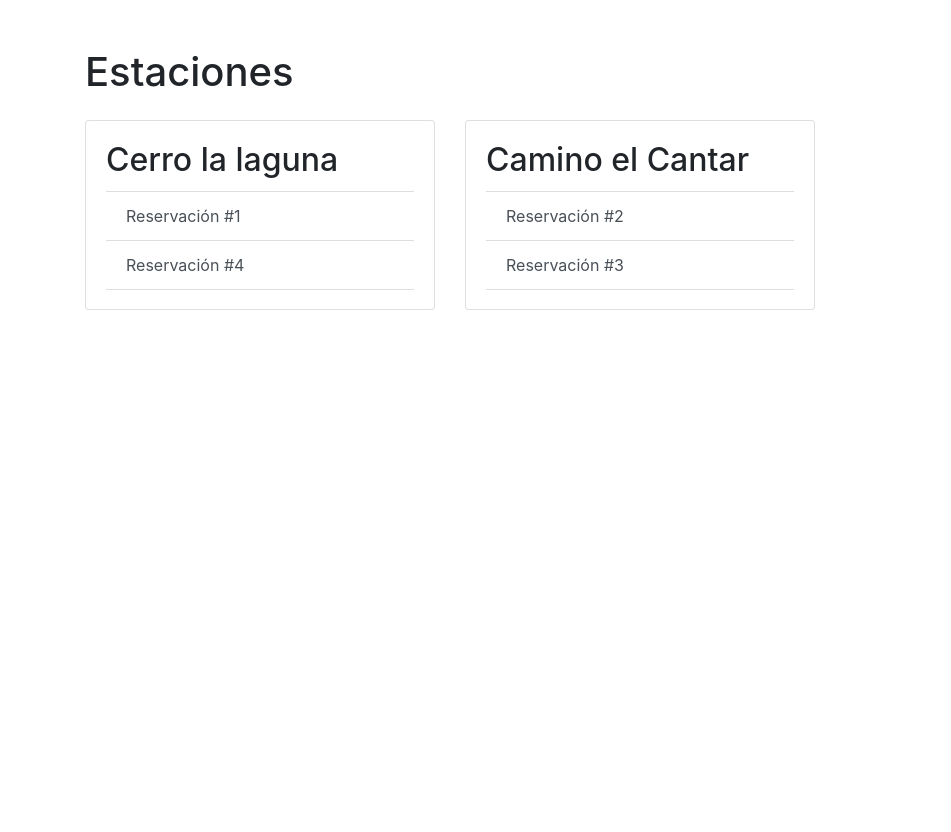
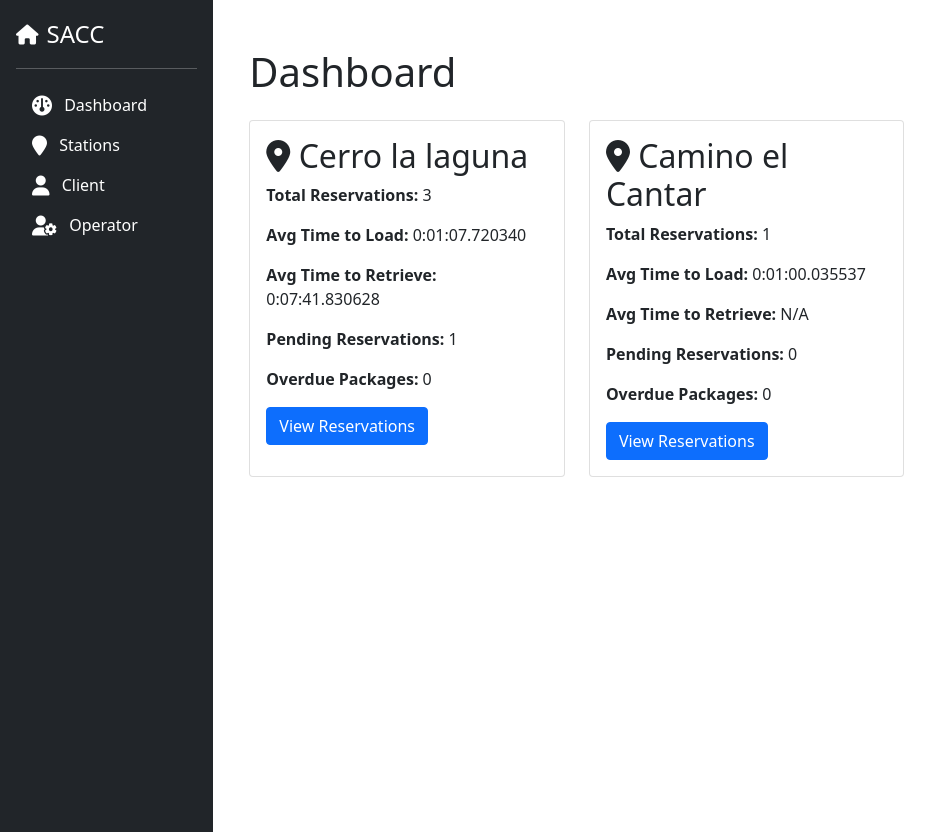
Before and after one commit to VictoriaGuerriero/PDS-P3-G8, a Django app: page /dashboard/ in a window 1280 px wide. Shown: the whole page, without its empty margins (0-951 px from the left). Before the commit the page ends 310 px from the top, so only its background shows below. Run offline with Django 4.2, Linux system fonts and the light colour scheme; data comes from the database, SQL or seed files in the repository; both versions use the stored data as it was after the commit; data that the repository does not hold is empty; some libraries are stand-ins or nearby versions.

Commit message:
[feature] Dashboard features

```diff
--- /dev/null
+++ b/SACC/LockerBridge/templates/_sidebar.html
@@ -0,0 +1,34 @@
+<nav style="height: 100vh;">
+    <a href="/" class="d-flex align-items-center mb-3 mb-md-0 me-md-auto text-center text-white text-decoration-none">
+        <i class="fa-solid fa-lg fa-house me-2"></i>
+        <span class="fs-4">SACC</span>
+    </a>
+    <hr>
+    <ul class="nav nav-pills flex-column mb-auto">
+        <li class="nav-item">
+            <a href="/dashboard" class="nav-link text-white">
+                <i class="fa-solid fa-lg fa-gauge me-2"></i>
+                Dashboard
+            </a>
+        </li>
+        <li class="nav-item">
+            <a href="/stations_info" class="nav-link text-white">
+                <i class="fa-solid fa-lg fa-location-pin me-2"></i>
+                Stations
+            </a>
+        </li>
+        <li class="nav-item">
+            <a href="/client" class="nav-link text-white">
+                <i class="fa-solid fa-lg fa-user me-2"></i>
+                Client
+            </a>
+        </li>
+        <li class="nav-item">
+            <a href="/operator" class="nav-link text-white">
+                <i class="fa-solid fa-lg fa-user-cog me-2"></i>
+                Operator
+            </a>
+        </li>
+
+
+</nav>
--- a/SACC/LockerBridge/templates/dashboard.html
+++ b/SACC/LockerBridge/templates/dashboard.html
@@ -1,64 +1,38 @@
-<!DOCTYPE html>
-<html lang="en">
-<head>
-    <meta charset="UTF-8">
-    <meta name="viewport" content="width=device-width, initial-scale=1.0">
-    <title>Dashboard</title>
-    <!-- Agrega la referencia a Bootstrap CSS -->
-    <link rel="stylesheet" href="https://stackpath.bootstrapcdn.com/bootstrap/4.3.1/css/bootstrap.min.css">
-</head>
-<body>
+{% extends 'home.html' %}
 
+{% block title %}Dashboard{% endblock %}
+
+{% block content %}
 <div class="container mt-5">
-        <h1 class="mb-4">Estaciones</h1>
+    <h1 class="mb-4">Dashboard</h1>
     <div class="row">
         {% for station in stations %}
         <div class="col-md-4">
-            <div class="card h-100" >
+            <div class="card h-100">
                 <div class="card-body">
-                    <h2 class="card-title" data-toggle="modal" data-target="#stationModal{{ station.id }}"">{{ station.address }}</h2>
-                    <ul class="list-group list-group-flush">
+                    <h2 class="card-title">
+                        <i class="fas fa-map-marker-alt"></i> {{ station.address }}
+                    </h2>
+                    <p><strong>Total Reservations:</strong> {{ station.total_reservations }}</p>
+                    <p><strong>Avg Time to Load:</strong> {{ station.avg_time_to_load|default:"N/A" }}</p>
+                    <p><strong>Avg Time to Retrieve:</strong> {{ station.avg_time_to_retrieve|default:"N/A" }}</p>
+                    <p><strong>Pending Reservations:</strong> {{ station.pending_reservations }}</p>
+                    <p><strong>Overdue Packages:</strong> {{ station.overdue_packages }}</p>
+                    <a class="btn btn-primary" data-toggle="collapse" href="#reservationList{{ station.id }}" role="button" aria-expanded="false" aria-controls="reservationList{{ station.id }}">
+                        View Reservations
+                    </a>
+                    <div class="collapse mt-3" id="reservationList{{ station.id }}">
+                        <ul class="list-group">
                             {% for reservation in station.reservations %}
-
-                        <a href="#" data-toggle="modal" data-target="#reservationModal{{ reservation.id }}" class="list-group-item list-group-item-action">
-                            Reservación #{{ reservation.id }}
+                            <li class="list-group-item d-flex justify-content-between align-items-center">
+                                Reservation #{{ reservation.id }}
+                                <a href="#" data-toggle="modal" data-target="#reservationModal{{ reservation.id }}">
+                                    <i class="fas fa-info-circle"></i>
                                 </a>
-                        <div class="modal fade" id="reservationModal{{ reservation.id }}" tabindex="-1" role="dialog" aria-labelledby="reservationModalLabel{{ reservation.id }}" aria-hidden="true">
-                            <div class="modal-dialog" role="document">
-
-                                <div class="modal-content">
-                                    <div class="modal-header">
-                                        <h5 class="modal-title" id="reservationModalLabel{{ reservation.id }}">Detalle de Reserva</h5>
-                                        <button type="button" class="close" data-dismiss="modal" aria-label="Close">
-                                            <span aria-hidden="true">&times;</span>
-                                        </button>
-                                    </div>
-                                    {% include 'reservation_detail.html' with reservation=reservation cancel_info=reservation.cancel_info confirmed_info=reservation.confirmed_info loaded_info=reservation.loaded_info retrieved_info=reservation.retrieved_info %}
-
-                                </div>
-                            </div>
-                        </div>
+                            </li>
+                            {% include 'reservation_detail_modal.html' with reservation=reservation %}
                             {% endfor %}
                         </ul>
-
-                </div>
-            </div>
-        </div>
-        <div class="modal fade" id="stationModal{{ station.id }}" tabindex="-1" role="dialog" aria-labelledby="stationModalLabel{{ station.id }}" aria-hidden="true">
-            <div class="modal-dialog" role="document">
-                <div class="modal-content">
-                    <div class="modal-header">
-                        <h5 class="modal-title" id="stationModalLabel{{ station.id }}">{{ station.address }}</h5>
-                        <button type="button" class="close" data-dismiss="modal" aria-label="Close">
-                            <span aria-hidden="true">&times;</span>
-                        </button>
-                    </div>
-                    <div class="modal-body">
-                        <p>Total Reservations: {{ station.total_reservations }}</p>
-                        <p>Avg Time to Load: {{ station.avg_time_to_load|default:"N/A" }}</p>
-                        <p>Avg Time to Retrieve: {{ station.avg_time_to_retrieve|default:"N/A" }}</p>
-                        <p>Pending Reservations: {{ station.pending_reservations }}</p>
-                        <p>Overdue Packages: {{ station.overdue_packages }}</p>
                     </div>
                 </div>
             </div>
@@ -66,10 +40,4 @@
         {% endfor %}
     </div>
 </div>
-
-    <!-- Agrega la referencia a Bootstrap JS y Popper.js (necesario para algunas funcionalidades de Bootstrap) -->
-    <script src="https://code.jquery.com/jquery-3.3.1.slim.min.js"></script>
-    <script src="https://cdnjs.cloudflare.com/ajax/libs/popper.js/1.14.7/umd/popper.min.js"></script>
-    <script src="https://stackpath.bootstrapcdn.com/bootstrap/4.3.1/js/bootstrap.min.js"></script>
-</body>
-</html>
+{% endblock %}
--- /dev/null
+++ b/SACC/LockerBridge/templates/home.html
@@ -0,0 +1,31 @@
+<!DOCTYPE html>
+<html lang="en">
+<head>
+    <meta charset="UTF-8">
+    <meta http-equiv="X-UA-Compatible" content="IE=edge">
+    <meta name="viewport" content="width=device-width, initial-scale=1.0">
+    <!-- Bootstrap CSS -->
+    <link href="https://cdn.jsdelivr.net/npm/bootstrap@5.0.0-beta1/dist/css/bootstrap.min.css" rel="stylesheet">
+    <link rel="stylesheet" href="https://use.fontawesome.com/releases/v6.4.2/css/all.css">
+</head>
+
+<body>
+    <div class="container-fluid">
+        <div class="row">
+            <!-- Barra Lateral -->
+            <div class="col-2 d-flex flex-column flex-shrink-0 p-3 text-white bg-dark">
+                {% include '_sidebar.html' %}
+            </div>
+            <!-- Contenido Principal -->
+            <div class="col">
+                {% block content %}
+                {% endblock %}
+            </div>
+        </div>
+    </div>
+     <!-- Agrega la referencia a Bootstrap JS y Popper.js (necesario para algunas funcionalidades de Bootstrap) -->
+     <script src="https://code.jquery.com/jquery-3.3.1.slim.min.js"></script>
+     <script src="https://cdnjs.cloudflare.com/ajax/libs/popper.js/1.14.7/umd/popper.min.js"></script>
+     <script src="https://stackpath.bootstrapcdn.com/bootstrap/4.3.1/js/bootstrap.min.js"></script>
+</body>
+</html>
--- a/SACC/LockerBridge/templates/reservation_detail.html
+++ /dev/null
@@ -1,50 +0,0 @@
-<div class="container mt-4">
-    <div class="card mb-3">
-        <div class="card-body">
-            <h5 class="card-title">Información de Reserva</h5>
-            <p class="card-text"><strong>Fecha de Reserva:</strong> {{ reservation.reservation_date }}</p>
-            <p class="card-text"><strong>Cliente:</strong> {{ reservation.client.mail }}</p>
-            <p class="card-text"><strong>Operador:</strong> {{ reservation.operator.mail }}</p>
-        </div>
-    </div>
-
-    {% if cancel_info %}
-    <div class="card mb-3">
-        <div class="card-body">
-            <h5 class="card-title">Cancelación</h5>
-            <p class="card-text"><strong>Fecha de Cancelación:</strong> {{ cancel_info.cancel_date }}</p>
-            <p class="card-text"><strong>Cancelado por:</strong> {{ reservation.client.mail }}</p>
-        </div>
-    </div>
-    {% endif %}
-
-    {% if confirmed_info %}
-    <div class="card mb-3">
-        <div class="card-body">
-            <h5 class="card-title">Confirmación</h5>
-            <p class="card-text"><strong>Fecha de Confirmación:</strong> {{ confirmed_info.confirmation_date }}</p>
-            <p class="card-text"><strong>Confirmado por:</strong> {{ reservation.client.mail }}</p>
-        </div>
-    </div>
-    {% endif %}
-
-    {% if loaded_info %}
-    <div class="card mb-3">
-        <div class="card-body">
-            <h5 class="card-title">Cargado</h5>
-            <p class="card-text"><strong>Fecha de Cargado:</strong> {{ loaded_info.load_date }}</p>
-            <p class="card-text"><strong>Cargado por:</strong> {{ reservation.operator.mail }}</p>
-        </div>
-    </div>
-    {% endif %}
-
-    {% if retrieved_info %}
-    <div class="card mb-3">
-        <div class="card-body">
-            <h5 class="card-title">Retirado</h5>
-            <p class="card-text"><strong>Fecha de Retirado:</strong> {{ retrieved_info.retrieved_date }}</p>
-            <p class="card-text"><strong>Retirado por:</strong> {{ reservation.client.mail }}</p>
-        </div>
-    </div>
-    {% endif %}
-</div>
--- /dev/null
+++ b/SACC/LockerBridge/templates/reservation_detail_modal.html
@@ -0,0 +1,74 @@
+<div class="modal fade" id="reservationModal{{ reservation.id }}" tabindex="-1" aria-labelledby="reservationModalLabel{{ reservation.id }}" aria-hidden="true">
+    <div class="modal-dialog modal-lg">
+        <div class="modal-content">
+            <div class="modal-header">
+                <h5 class="modal-title" id="reservationModalLabel{{ reservation.id }}">Reservation Details #{{ reservation.id }}</h5>
+                <button type="button" class="btn-close" data-dismiss="modal" aria-label="Close"></button>
+            </div>
+            <div class="modal-body">
+                <div class="container-fluid">
+                    <div class="row mb-3">
+                        <div class="col">
+                            <h6><i class="fas fa-user"></i> Client</h6>
+                            <p>{{ reservation.client.mail }}</p>
+                        </div>
+                        <div class="col">
+                            <h6><i class="fas fa-user"></i> Operator</h6>
+                            <p>{{ reservation.operator.mail }}</p>
+                        </div>
+                        <div class="col">
+                            <h6><i class="fas fa-calendar-alt"></i> Reservation Date</h6>
+                            <p>{{ reservation.reservation_date }}</p>
+                        </div>
+                    </div>
+
+                    <div class="row mb-3">
+                        <div class="col">
+                            <h6><i class="fas fa-check-circle"></i> Confirmation</h6>
+                            {% if reservation.confirmed_info %}
+                                <p class="text-success">Confirmed on {{ reservation.confirmed_info.confirmation_date }} by {{ reservation.operator.mail }}</p>
+                            {% else %}
+                                <p class="text-warning">Pending</p>
+                            {% endif %}
+                        </div>
+                    </div>
+
+                    <div class="row mb-3">
+                        <div class="col">
+                            <h6><i class="fas fa-times-circle"></i> Cancellation</h6>
+                            {% if reservation.cancel_info %}
+                                <p class="text-danger">Cancelled on {{ reservation.cancel_info.cancel_date }} by {{ reservation.client.mail }}</p>
+                            {% else %}
+                                <p class="text-secondary">Not Cancelled</p>
+                            {% endif %}
+                        </div>
+                    </div>
+
+                    <div class="row mb-3">
+                        <div class="col">
+                            <h6><i class="fas fa-upload"></i> Loaded</h6>
+                            {% if reservation.loaded_info %}
+                                <p class="text-success">Loaded on {{ reservation.loaded_info.load_date }} by {{ reservation.operator.mail }}</p>
+                            {% else %}
+                                <p class="text-warning">Pending</p>
+                            {% endif %}
+                        </div>
+                    </div>
+
+                    <div class="row mb-3">
+                        <div class="col">
+                            <h6><i class="fas fa-download"></i> Retrieved</h6>
+                            {% if reservation.retrieved_info %}
+                                <p class="text-success">Retrieved on {{ reservation.retrieved_info.retrieved_date }} by {{ reservation.client.mail }}</p>
+                            {% else %}
+                                <p class="text-warning">Pending</p>
+                            {% endif %}
+                        </div>
+                    </div>
+
+                </div>
+            </div>
+
+        </div>
+    </div>
+</div>
--- a/SACC/LockerBridge/views.py
+++ b/SACC/LockerBridge/views.py
@@ -386,3 +386,8 @@ def dashboard(request):
         station.reservations = station_reservations
     context = {'stations': stations}
     return render(request, 'dashboard.html', context)
+
+def stations_and_lockers(request):
+    stations_with_lockers = Station.objects.prefetch_related('locker_set')
+
+    return render(request, 'stations_info.html', {'stations_with_lockers': stations_with_lockers})
--- a/SACC/SACC/urls.py
+++ b/SACC/SACC/urls.py
@@ -15,13 +15,14 @@ Including another URLconf
     2. Add a URL to urlpatterns:  path('blog/', include('blog.urls'))
 """
 from django.contrib import admin
-from django.urls import path, include
+from django.urls import path, include, re_path
 from django.contrib.auth import views as auth_views
 
 from LockerBridge.views import (
     ReservationViewSet, ClientViewSet, OperatorViewSet,
-    ConfirmedViewSet, LoadedViewSet, RetrievedViewSet, home, operator_view, client_view, register, reservation_detail, dashboard
+    ConfirmedViewSet, LoadedViewSet, RetrievedViewSet, home, operator_view, client_view, register, reservation_detail, dashboard, stations_and_lockers
 )
+from django.views.generic import RedirectView
 from Lockers.views import LockerViewSet, StationViewSet
 from rest_framework.routers import DefaultRouter
 router = DefaultRouter()
@@ -37,15 +38,14 @@ router.register(r'stations', StationViewSet)
 
 urlpatterns = [
     path('admin/', admin.site.urls),
-    path('home/', home, name='home'),
+    path('home/', RedirectView.as_view(url='/dashboard/', permanent=True), name='home'),
     path('operator/', operator_view, name='operator_view'),
     path('client/', client_view, name='client_view'),
     path('', include(router.urls)),
     path('register/', register, name='register'),
 
     path('dashboard/', dashboard, name='dashboard'),
-
-    path('reservation_detail/<int:reservation_id>/', reservation_detail, name='reservation_detail'),
+    path('stations_info/', stations_and_lockers, name='stations_info'),
 
     path('api/reservations/verify-operator/', ReservationViewSet.as_view({'post': 'verify_operator'}), name='verify-operator'),
     path('api/reservations/verify-client/', ReservationViewSet.as_view({'post': 'verify_client'}), name='verify-client'),
```
Also changed, not shown: SACC/LockerBridge/templates/client_form.html (+5 -13 lines), SACC/LockerBridge/templates/operator_form.html (+6 -13 lines), SACC/LockerBridge/templates/stations_info.html (added, +34 -0 lines), SACC/LockerBridge/migrations/0002_reservation_active.py (added), SACC/Lockers/migrations/0002_alter_locker_height_alter_locker_width.py (added), SACC/db.sqlite3. Lines whose indentation alone changed are shown as unchanged.
